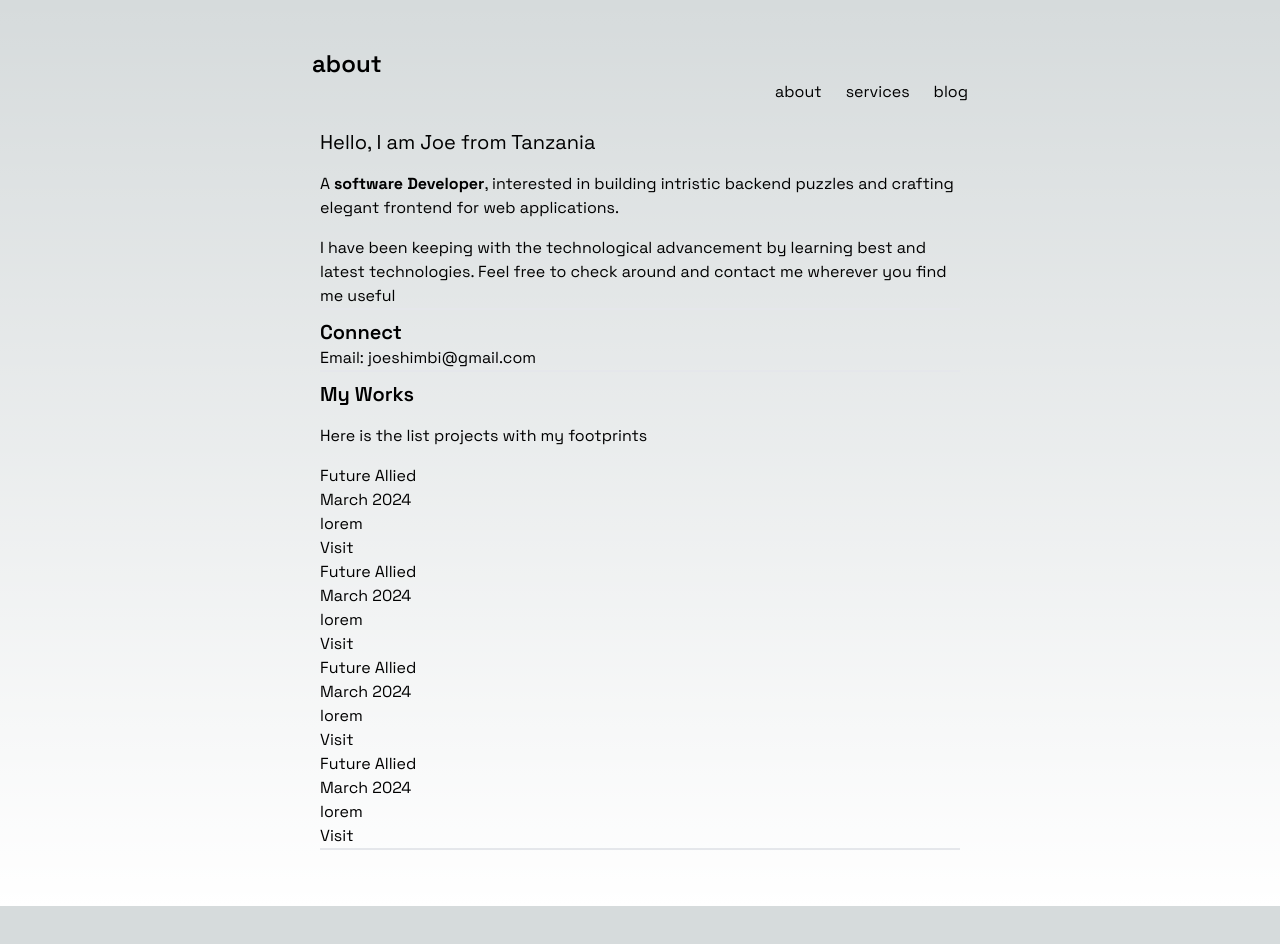
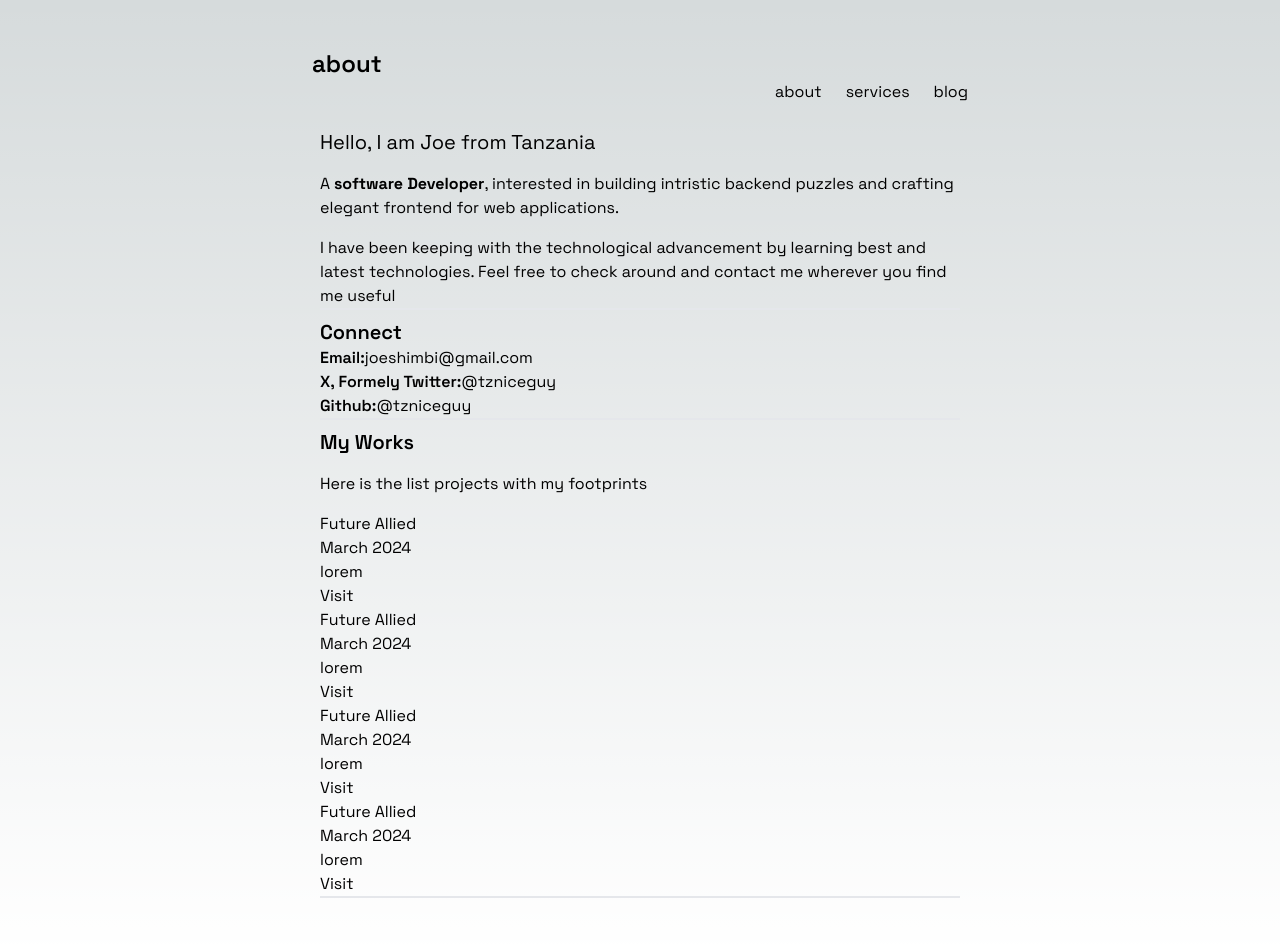
Before and after one commit to tzniceguy/myportifolio, a Next.js app: page / in a window 1280 px wide. Shown: the top 944 px of the page. Before the commit the page ends 906 px from the top, so only its background shows below. Built offline with nearby package versions, Linux system fonts and the light colour scheme.

Commit message:
added socials and github

```diff
--- a/app/components/Contact.tsx
+++ b/app/components/Contact.tsx
@@ -7,8 +7,16 @@ export default function Contact() {
       <h2 className="text-xl font-semibold">Connect</h2>
       <ul>
         <li>
-          Email:{" "}
+          <span className="font-semibold">Email:</span>
           <Link href="mailto:joeshimbi@gmail.com">joeshimbi@gmail.com</Link>
+        </li>
+        <li>
+          <span className="font-semibold">X, Formely Twitter:</span>
+          <Link href="x.com/tzniceguy">@tzniceguy</Link>
+        </li>
+        <li>
+          <span className="font-semibold">Github:</span>
+          <Link href="github.com/tzniceguy">@tzniceguy</Link>
         </li>
       </ul>
     </div>
```
